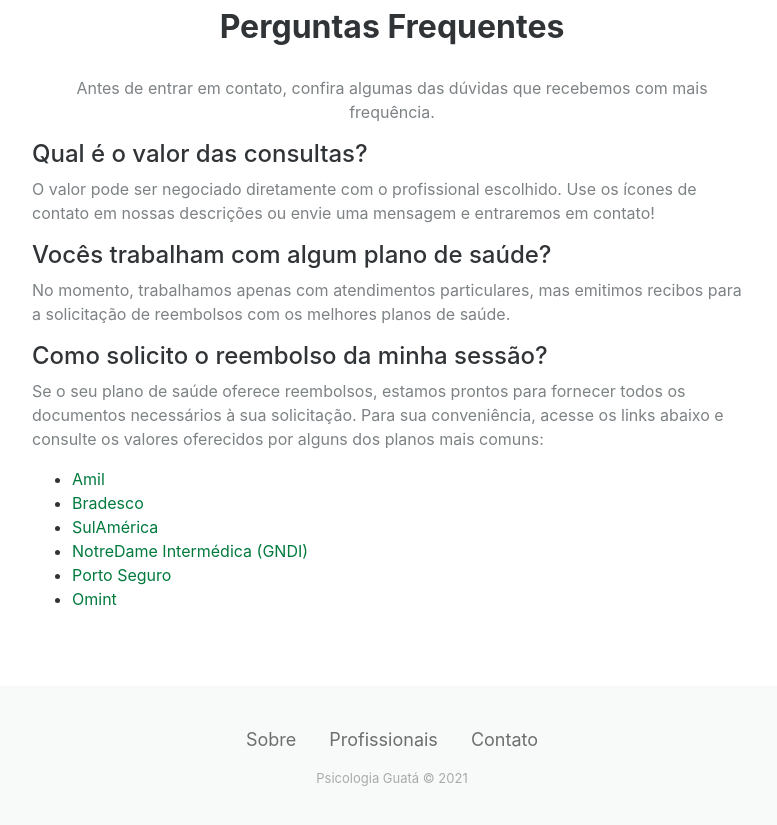
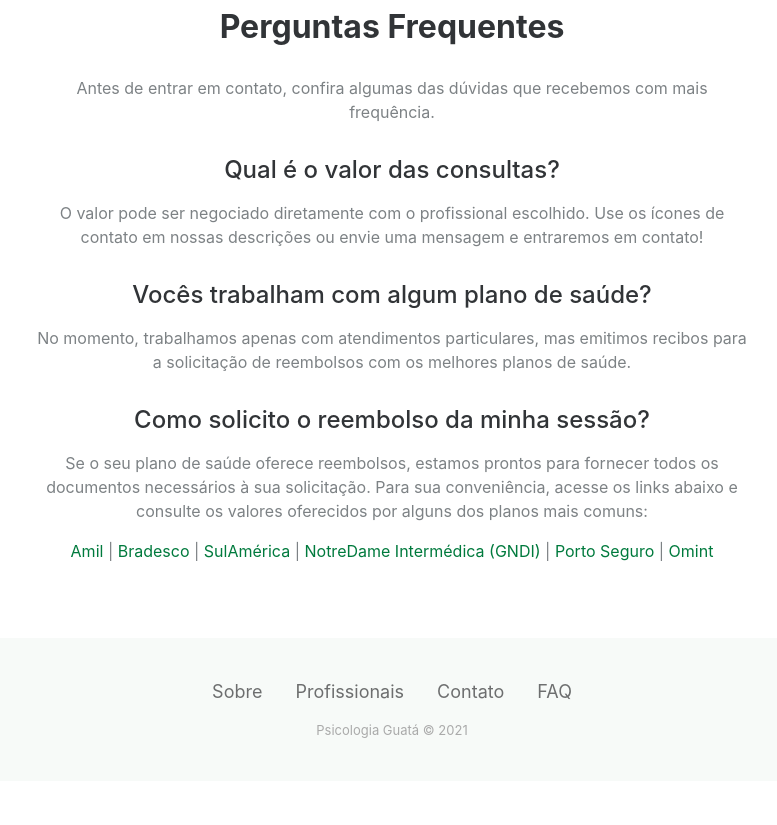
Before and after one commit to dbmrq/guata, a plain HTML site: page index.html in a window 1280 px wide. Shown: the part 2975-3800 px from the top of the page, without its empty margins (248-1025 px from the left). After the commit the page ends 3756 px from the top, so only its background shows below. Drawn offline with Linux system fonts and the light colour scheme; a web font is replaced by a local one.

Commit message:
Automatic update

```diff
--- a/index.html
+++ b/index.html
@@ -144,18 +144,19 @@
             <div class="intro">
                 <h2 class="text-center">Perguntas Frequentes</h2>
                 <p class="text-center">Antes de entrar em contato, confira algumas das dúvidas que recebemos com mais frequência.</p>
-                <h4>Qual é o valor das consultas?</h4>
-                <p>O valor pode ser negociado diretamente com o profissional escolhido. Use os ícones de contato em nossas descrições ou envie uma mensagem e entraremos em contato!</p>
-                <h4>Vocês trabalham com algum plano de saúde?</h4>
-                <p>No momento, trabalhamos apenas com atendimentos particulares, mas emitimos recibos para a solicitação de reembolsos com os melhores planos de saúde.</p>
-                <h4>Como solicito o reembolso da minha sessão?</h4><p>Se o seu plano de saúde oferece reembolsos, estamos prontos para fornecer todos os documentos necessários à sua solicitação. Para sua conveniência, acesse os links abaixo e consulte os valores oferecidos por alguns dos planos mais comuns:</p>
-<ul>
-    <li><a href="https://www.amil.com.br/beneficiario/#/solicitar-previa-reembolso">Amil</a></li>
-    <li><a href="https://www.bradescoseguros.com.br/clientes/produtos/plano-saude/reembolso/valores-e-prazos">Bradesco</a></li>
-    <li><a href="https://saude.sulamericaseguros.com.br/reembolsosaude/area-logada/previa-de-reembolso/">SulAmérica</a></li>
-    <li><a href="https://www.gndi.com.br/saude/duvidas/solicitacao-de-reembolso-de-despesa-medica">NotreDame Intermédica (GNDI)</a></li>   <li><a href="https://www.portoseguro.com.br/produtos/para_empresas/para-empresas-seguros-e-produtos-de-vida-saude-e-previdencia/calculo-previo-de-reembolso">Porto Seguro</a></li>
-    <li><a href="https://www.omint.com.br/reembolso-app-whatsapp/">Omint</a></li>
-</ul></div>
+                <h4 class="text-center" style="margin-bottom: 1rem;margin-top: 2rem;">Qual é o valor das consultas?</h4>
+                <p class="text-center">O valor pode ser negociado diretamente com o profissional escolhido. Use os ícones de contato em nossas descrições ou envie uma mensagem e entraremos em contato!</p>
+                <h4 class="text-center" style="margin-bottom: 1rem;margin-top: 2rem;">Vocês trabalham com algum plano de saúde?</h4>
+                <p class="text-center">No momento, trabalhamos apenas com atendimentos particulares, mas emitimos recibos para a solicitação de reembolsos com os melhores planos de saúde.</p>
+                <h4 class="text-center" style="margin-bottom: 1rem;margin-top: 2rem;">Como solicito o reembolso da minha sessão?</h4><p class="text-center">Se o seu plano de saúde oferece reembolsos, estamos prontos para fornecer todos os documentos necessários à sua solicitação. Para sua conveniência, acesse os links abaixo e consulte os valores oferecidos por alguns dos planos mais comuns:</p>
+<p class="text-center">
+<a href="https://www.amil.com.br/beneficiario/#/solicitar-previa-reembolso">Amil</a> |
+<a href="https://www.bradescoseguros.com.br/clientes/produtos/plano-saude/reembolso/valores-e-prazos">Bradesco</a> |
+<a href="https://saude.sulamericaseguros.com.br/reembolsosaude/area-logada/previa-de-reembolso/">SulAmérica</a> |
+<a href="https://www.gndi.com.br/saude/duvidas/solicitacao-de-reembolso-de-despesa-medica">NotreDame Intermédica (GNDI)</a> |
+<a href="https://www.portoseguro.com.br/produtos/para_empresas/para-empresas-seguros-e-produtos-de-vida-saude-e-previdencia/calculo-previo-de-reembolso">Porto Seguro</a> |
+<a href="https://www.omint.com.br/reembolso-app-whatsapp/">Omint</a>
+</p></div>
         </div>
     </div>
     <div class="footer-basic">
@@ -164,6 +165,7 @@
                 <li class="list-inline-item"><a href="#sobre">Sobre</a></li>
                 <li class="list-inline-item"><a href="#profissionais">Profissionais</a></li>
                 <li class="list-inline-item"><a href="#contato">Contato</a></li>
+                <li class="list-inline-item"><a href="#faq">FAQ</a></li>
             </ul>
             <p class="copyright">Psicologia Guatá © 2021</p>
         </footer>
```
